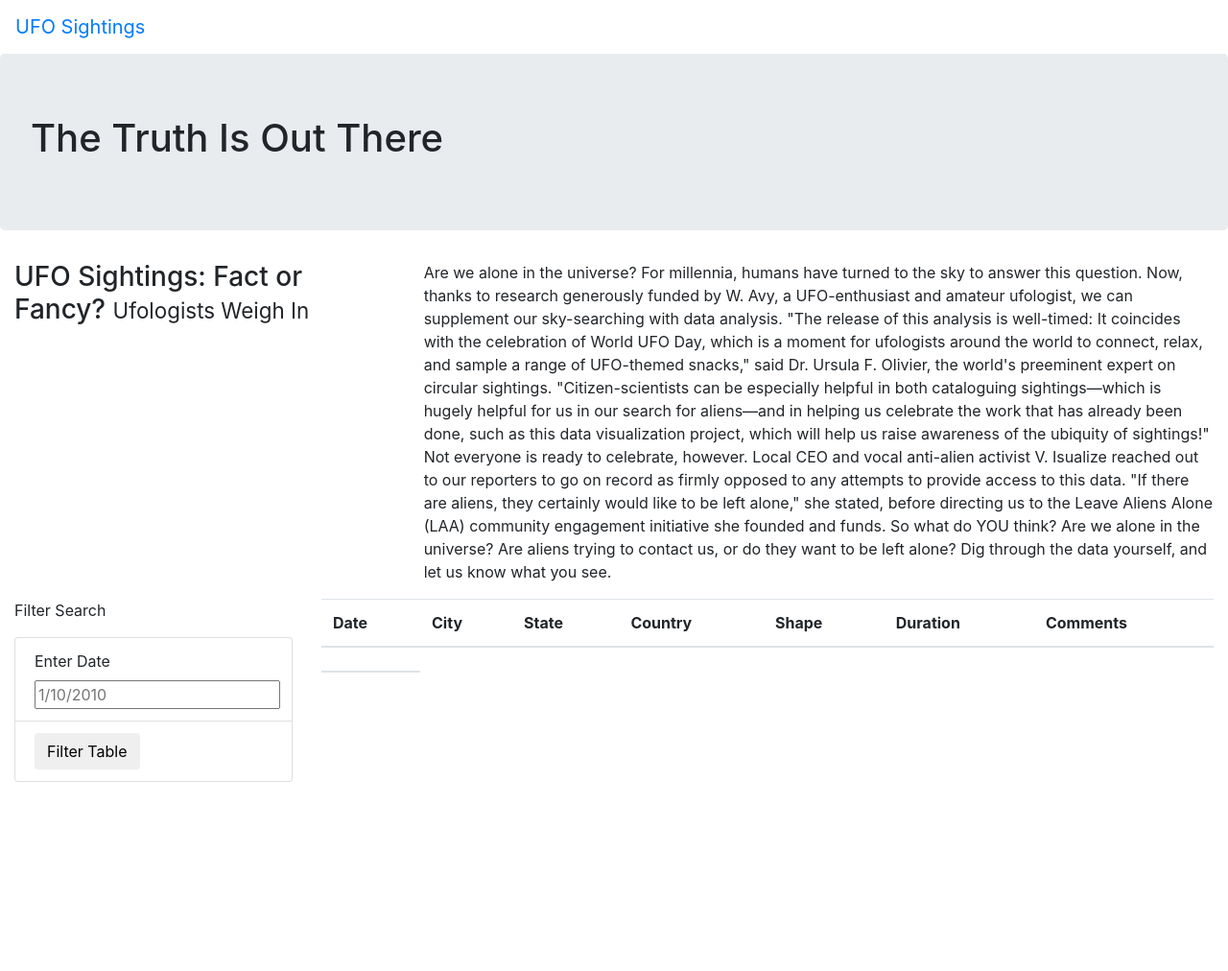
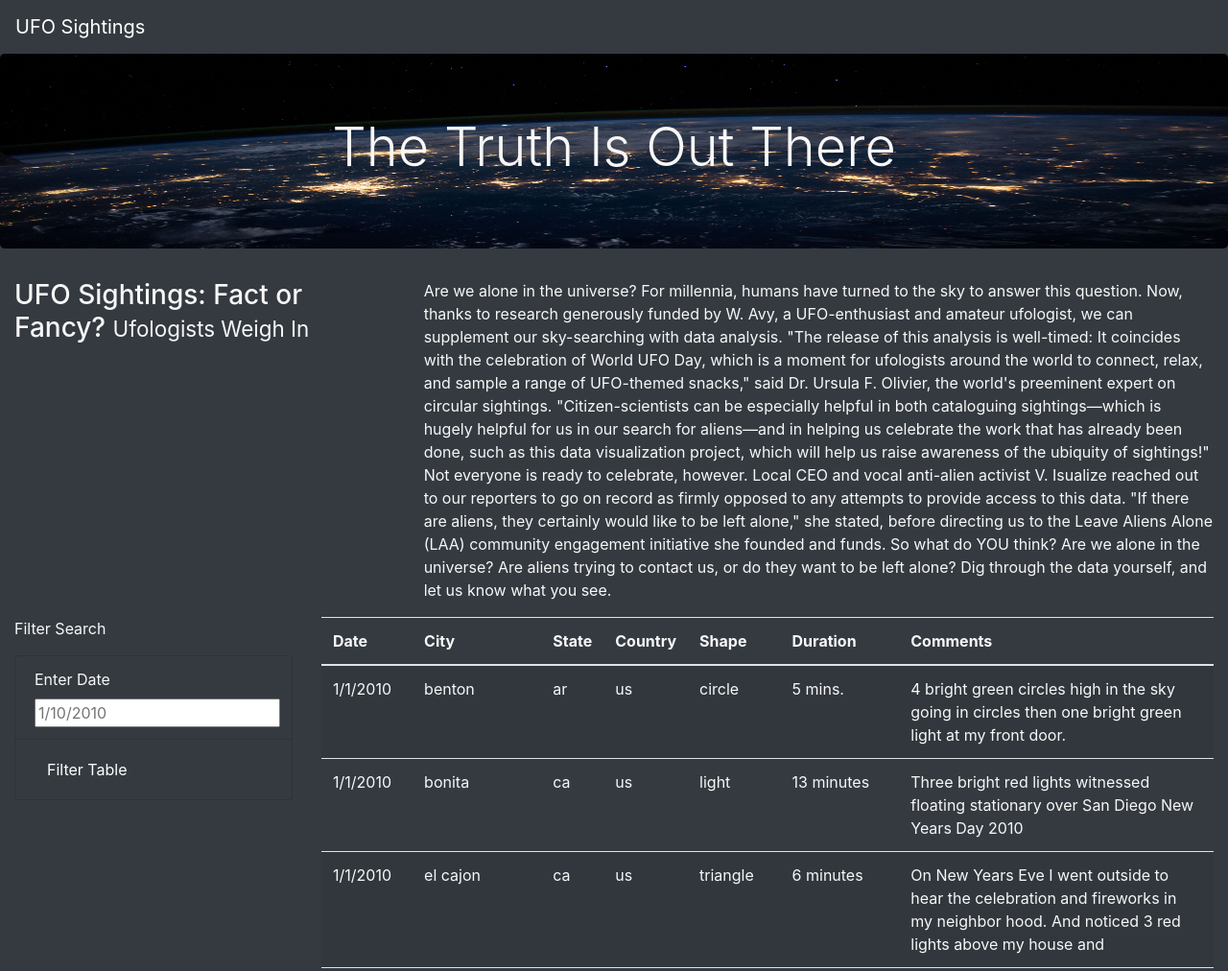
Before and after one commit to yaserkassam/UFOs, a plain HTML site: page index.html in a window 1280 px wide. Shown: the top 1012 px of the page at 96% size. Before the commit the page ends 815 px from the top, so only its background shows below. Drawn offline with nearby package versions, Linux system fonts and the light colour scheme.

Commit message:
module challenge

```diff
--- a/index.html
+++ b/index.html
@@ -13,14 +13,14 @@
     />
     <link rel="stylesheet" href="static/css/style.css">
 </head>
-<body>
+<body class="bg-dark">
     <div class="wrapper">
-      <nav class="navbar navbar-expand-lg">
+        <nav class="navbar navbar-dark bg-dark navbar-expand-lg">
             <a class="navbar-brand" href= "index.html">UFO Sightings</a>
         </nav>
     </div>
     <div class="jumbotron">
-      <h1>The Truth Is Out There</h1>
+        <h1 class="display-4">The Truth Is Out There</h1>
     </div>
     <div class="container-fluid">
         <div class="row">
@@ -37,22 +37,23 @@
     <div class="container-fluid">
         <div class="row">
             <div class="col-md-3">
-                <form>
+                <form class="bg-dark">
                     <p> Filter Search</p>
                 </form>
-                <ul class="list-group">
-                    <li class="list-group-item">
+                <ul class="list-group bg-dark">
+                    <li class="list-group-item bg-dark">
                         <label for="date">Enter Date</label>
                         <input type="text" placeholder="1/10/2010" id="datetime"/>
                     </li>
-                    <li class="list-group-item">
-                        <button id="filter-btn" type="button" class="btn btn-default">Filter Table</button>
+                    <li class="list-group-item bg-dark">
+                        <button id="filter-btn" type="button" class="btn btn-dark">Filter Table</button>
                     </li>
                 </ul>
             </div>
             <div class="col-md-9">
                 <table class="table table-striped">
                     <thead>
+                        <tr>
                             <th>Date</th>
                             <th>City</th>
                             <th>State</th>
@@ -60,15 +61,15 @@
                             <th>Shape</th>
                             <th>Duration</th>
                             <th>Comments</th>
-                        <tr>
-                            <th>
-
-                            </th>
                         </tr>
                     </thead>
+                <tbody></tbody>
                 </table>
             </div>
         </div>
     </div>
+    <script src="https://cdnjs.cloudflare.com/ajax/libs/d3/4.11.0/d3.js"></script>
+    <script src="static/js/data.js"></script>
+    <script src="static/js/app.js"></script>
 </body>
 </html>
--- a/static/css/style.css
+++ b/static/css/style.css
@@ -0,0 +1,8 @@
+body {
+    color: #f7f7f7;
+}
+.jumbotron {
+    background-image: url("../images/nasa.jpg");
+    background-size: 100% 100%;
+    text-align: center;
+}
--- /dev/null
+++ b/static/js/app.js
@@ -0,0 +1,66 @@
+// from data.js
+const tableData = data;
+
+// get table references
+var tbody = d3.select("tbody");
+
+function buildTable(data) {
+  // First, clear out any existing data
+  tbody.html("");
+
+  // Next, loop through each object in the data
+  // and append a row and cells for each value in the row
+  data.forEach((dataRow) => {
+    // Append a row to the table body
+    let row = tbody.append("tr");
+
+    // Loop through each field in the dataRow and add
+    // each value as a table cell (td)
+    Object.values(dataRow).forEach((val) => {
+      let cell = row.append("td");
+      cell.text(val);
+    });
+  });
+}
+
+// 1. Create a variable to keep track of all the filters as an object.
+
+
+// 3. Use this function to update the filters.
+function updateFilters() {
+
+    // 4a. Save the element that was changed as a variable.
+
+    // 4b. Save the value that was changed as a variable.
+
+    // 4c. Save the id of the filter that was changed as a variable.
+
+
+    // 5. If a filter value was entered then add that filterId and value
+    // to the filters list. Otherwise, clear that filter from the filters object.
+
+
+    // 6. Call function to apply all filters and rebuild the table
+    filterTable();
+
+  }
+
+  // 7. Use this function to filter the table when data is entered.
+  function filterTable() {
+
+    // 8. Set the filtered data to the tableData.
+
+
+    // 9. Loop through all of the filters and keep any data that
+    // matches the filter values
+
+
+    // 10. Finally, rebuild the table using the filtered data
+
+  }
+
+  // 2. Attach an event to listen for changes to each filter
+
+
+  // Build the table when the page loads
+  buildTable(tableData);
```
Also changed, not shown: static/images/nasa.jpg (added), static/js/app_practice.js (renamed from js/app.js), static/js/data.js (renamed from js/data.js). Lines whose indentation alone changed are shown as unchanged.
